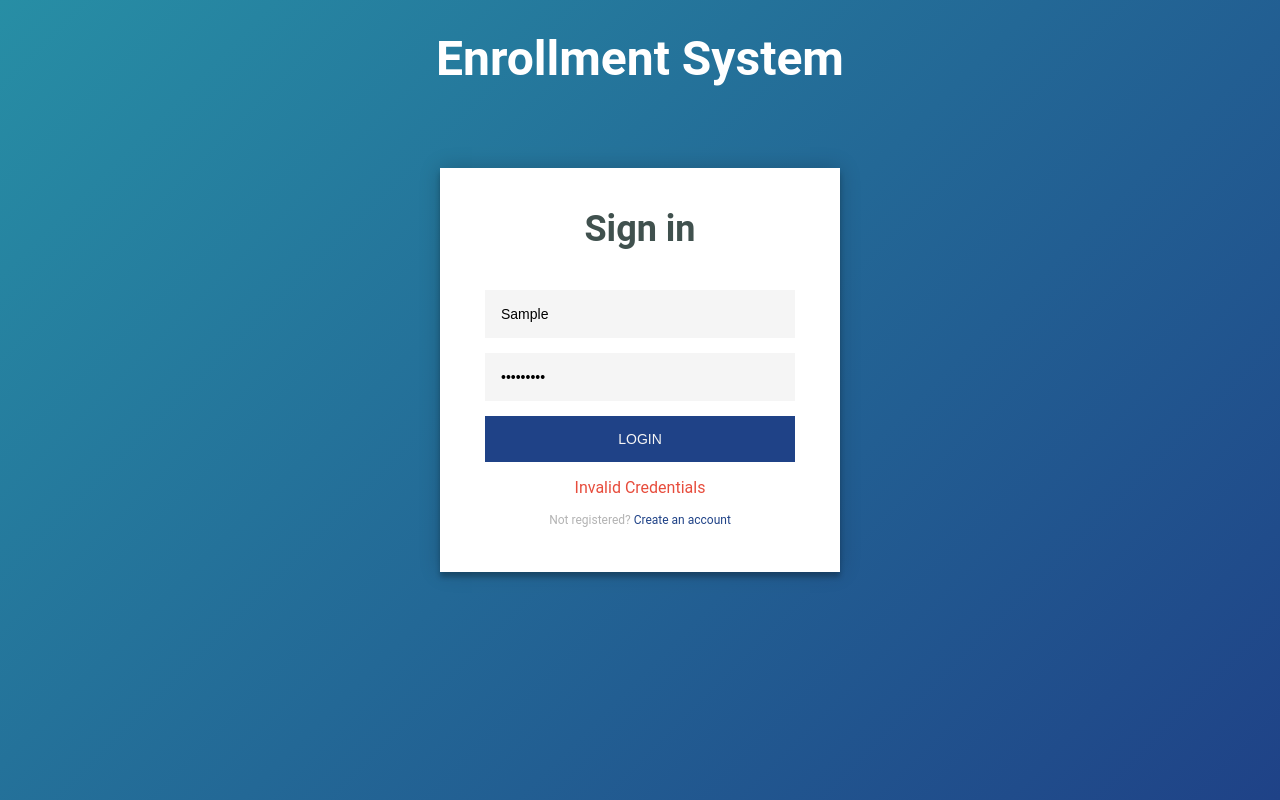
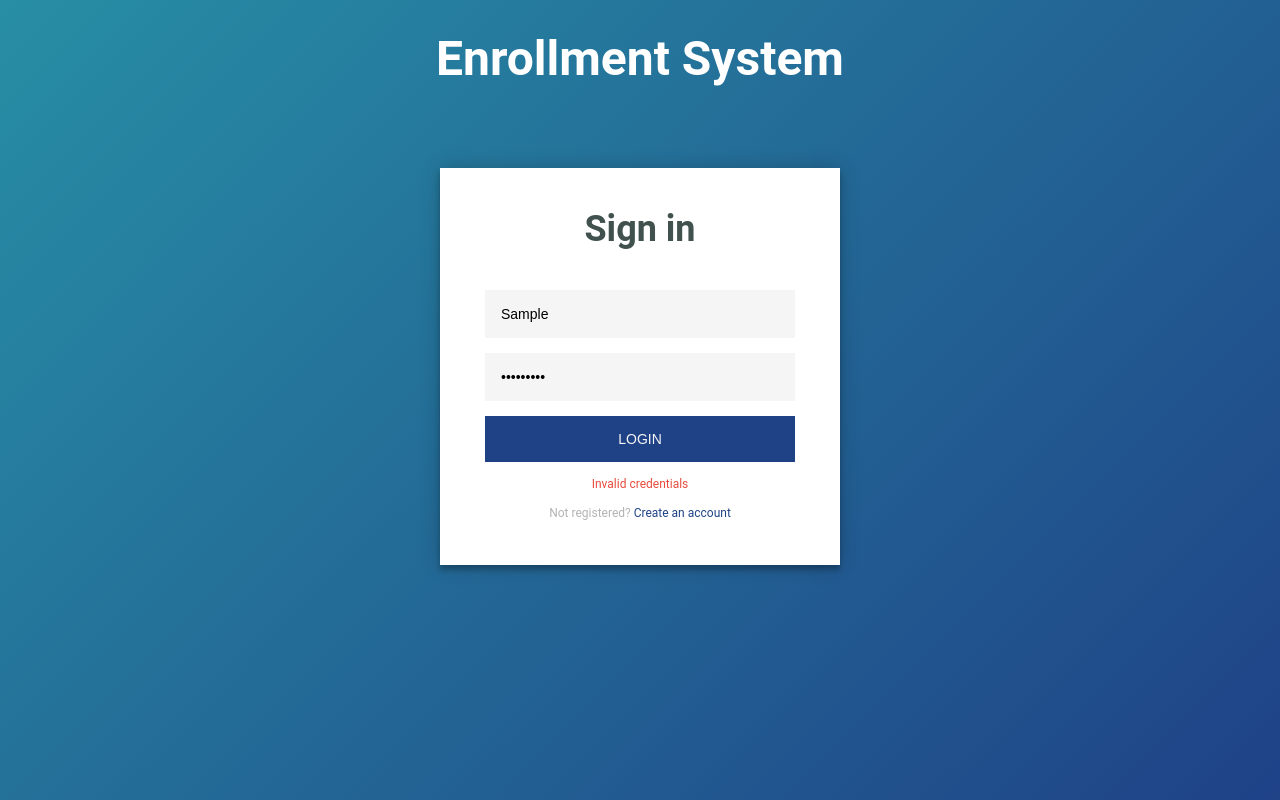
Before and after one commit to mbalcer/Enrollment-system, an Angular app in the folder enrollment-system-client/: page / in a window 1280 px wide. Both pictures are taken after typing "Sample", "Sample123" into the empty fields and a click on the button "LOGIN". Built offline with nearby package versions, Linux system fonts and the light colour scheme; no server answers.

Commit message:
Added FormMessage to login user and cleared submitted form after successfully registering

```diff
--- a/enrollment-system-client/src/app/login/login.component.html
+++ b/enrollment-system-client/src/app/login/login.component.html
@@ -9,10 +9,9 @@
         <input type="text" placeholder="username" name="login-username" [(ngModel)]="userToLogin.username"/>
         <input type="password" placeholder="password" name="login-password" [(ngModel)]="userToLogin.password"/>
         <button>login</button>
-        <p class="error" *ngIf="invalidCredentials">Invalid Credentials</p>
+        <p class="message error" *ngIf="messageLogin.type === TypeMessage.ERROR">{{messageLogin.message}}</p>
         <p class="message">Not registered? <a routerLink="/register">Create an account</a></p>
       </form>
-
     </div>
   </div>
 </div>
--- a/enrollment-system-client/src/app/login/login.component.ts
+++ b/enrollment-system-client/src/app/login/login.component.ts
@@ -1,6 +1,8 @@
-import { Component, OnInit } from '@angular/core';
+import {Component, OnInit} from '@angular/core';
 import {ActivatedRoute, Router} from '@angular/router';
 import {AuthService} from './auth/auth.service';
+import {FormMessage} from '../model/form-message.model';
+import {TypeMessage} from '../model/enumeration/type-message.enum';
 
 @Component({
   selector: 'app-login',
@@ -9,11 +11,12 @@ import {AuthService} from './auth/auth.service';
 })
 export class LoginComponent implements OnInit {
 
+  public TypeMessage = TypeMessage;
+  messageLogin: FormMessage = new FormMessage();
   userToLogin: LoginUserViewModel = {
     username: '',
     password: ''
   };
-  invalidCredentials = false;
 
   constructor(private route: ActivatedRoute, private router: Router, private authService: AuthService) { }
 
@@ -21,10 +24,13 @@ export class LoginComponent implements OnInit {
 
   handleLogin() {
     this.authService.authenticationService(this.userToLogin.username, this.userToLogin.password).subscribe(result => {
-      this.invalidCredentials = false;
       this.router.navigate(['/admin-panel']);
-    }, () => {
-      this.invalidCredentials = true;
+    }, errorResponse => {
+      this.messageLogin = {
+        type: TypeMessage.ERROR,
+        // message: errorResponse.error.message
+        message: 'Invalid credentials'
+      };
     });
   }
 }
--- a/enrollment-system-client/src/app/register/register.component.html
+++ b/enrollment-system-client/src/app/register/register.component.html
@@ -5,7 +5,7 @@
   <div class="register-page">
     <div class="form">
       <h2>Register account</h2>
-      <form class="register-form" (ngSubmit)="registerForm.form.valid && signUp()" #registerForm="ngForm">
+      <form class="register-form" (ngSubmit)="registerForm.form.valid && signUp(registerForm)" #registerForm="ngForm">
         <input type="text"
                placeholder="username"
                name="register-username"
--- a/enrollment-system-client/src/app/register/register.component.ts
+++ b/enrollment-system-client/src/app/register/register.component.ts
@@ -30,7 +30,7 @@ export class RegisterComponent implements OnInit {
     };
   }
 
-  signUp() {
+  signUp(form) {
     const account = new User(this.userToRegister.login,  this.userToRegister.email, this.userToRegister.password);
     this.accountService.registerUser(account).subscribe(result => {
       this.messageRegister =  {
@@ -38,6 +38,7 @@ export class RegisterComponent implements OnInit {
         message: 'You have been successfully registered'
       };
       this.initUserToRegister();
+      form.submitted = false;
     }, errorResponse => {
       this.messageRegister = {
         type: TypeMessage.ERROR,
```
